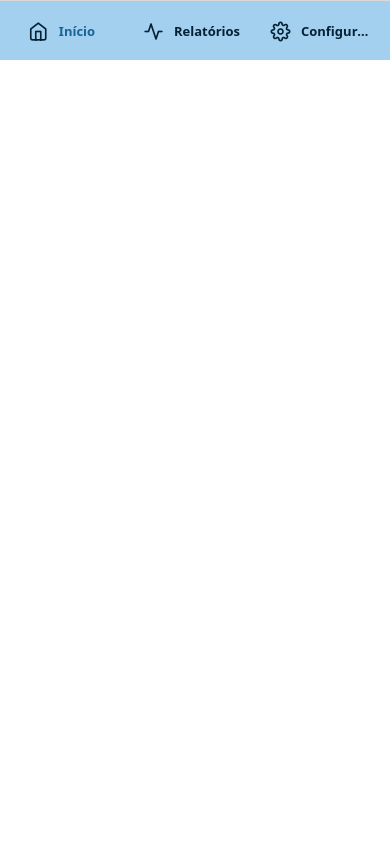
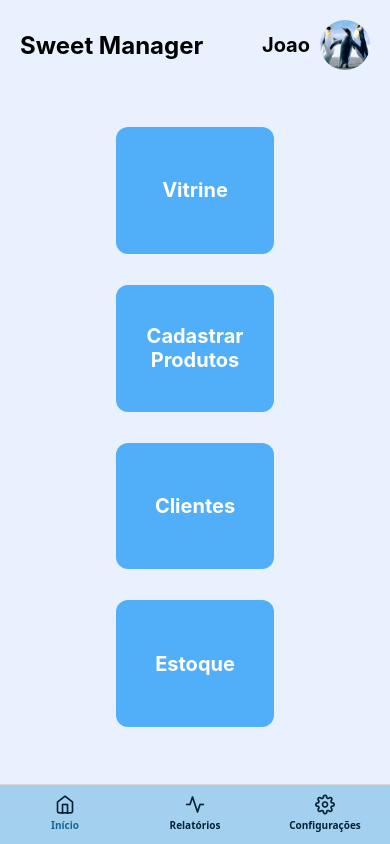
Before and after one commit to JoseGabriel79/SweetManager, a React Native app: screen /Home in a window 390 px wide. Built offline with nearby package versions, Linux system fonts and the light colour scheme.

Commit message:
Vitrine em testes

```diff
--- a/App.js
+++ b/App.js
@@ -73,7 +73,7 @@ import EstoqueScreen from "./components/EstoqueScreen";
 
 
 export default function App() {
-    return (<View>
+    return (<View style={style.container}>
         <AppNavigator />
     </View>
     )
@@ -82,8 +82,5 @@ export default function App() {
 const style = StyleSheet.create({
     container: {
         flex: 1,
-        backgroundColor: '#fff',
-        alignItems: 'center',
-        justifyContent: 'center',
     },
 });
--- a/components/AppNavigator.js
+++ b/components/AppNavigator.js
@@ -1,9 +1,9 @@
-import React from 'react';
+import React from "react";
 import { NavigationContainer } from "@react-navigation/native";
 import { createBottomTabNavigator } from "@react-navigation/bottom-tabs";
-import { Feather } from '@expo/vector-icons';
+import { Feather } from "@expo/vector-icons";
 import { View, Text, StyleSheet, Dimensions } from "react-native";
-import HomeScreen from "./HomeScreen";
+import HomeStack from "./HomeStack";
 
 const Tab = createBottomTabNavigator();
 
@@ -23,50 +23,61 @@ function ConfigScreen() {
   );
 }
 
-const { width } = Dimensions.get("window")
+const { width } = Dimensions.get("window");
 const isSmallScreen = width < 620;
 
 export default function AppNavigator() {
   return (
-
     <NavigationContainer>
       <Tab.Navigator
         screenOptions={{
           headerShown: false,
           tabBarStyle: {
             backgroundColor: "#4fa5de84",
-                        height: isSmallScreen ? 60 : 70, // muda a altura
+            height: isSmallScreen ? 60 : 70,
           },
-                    tabBarActiveTintColor: "#196496",    // cor do ícone/texto ativo
-                    tabBarInactiveTintColor: "#042136",   // cor do ícone/texto inativo
-                    tabBarLabelStyle: {
-                        fontWeight: "bold",
-                    },
-                    tabBarIconStyle: {
-                        marginTop: isSmallScreen ? 2 : 0, // ajusta posição do ícone
-                    },
+          tabBarActiveTintColor: "#196496",
+          tabBarInactiveTintColor: "#042136",
+          tabBarLabelStyle: { fontWeight: "bold" },
         }}
       >
         <Tab.Screen
           name="Início"
-                    children={() => <HomeScreen username={"José"} />}
+          component={HomeStack} // <- Stack da Home
           options={{
-                        tabBarIcon: () => <Feather size={isSmallScreen ? 20 : 30} name="home" color={'#042136'} />,
-
+            tabBarIcon: () => (
+              <Feather
+                size={isSmallScreen ? 20 : 30}
+                name="home"
+                color={"#042136"}
+              />
+            ),
           }}
         />
         <Tab.Screen
           name="Relatórios"
           component={ReportsScreen}
           options={{
-                        tabBarIcon: () => <Feather size={isSmallScreen ? 20 : 30} name="activity" color={'#042136'} />,
+            tabBarIcon: () => (
+              <Feather
+                size={isSmallScreen ? 20 : 30}
+                name="activity"
+                color={"#042136"}
+              />
+            ),
           }}
         />
         <Tab.Screen
           name="Configurações"
           component={ConfigScreen}
           options={{
-                        tabBarIcon: () => <Feather size={isSmallScreen ? 20 : 30} name="settings" color={'#042136'} />,
+            tabBarIcon: () => (
+              <Feather
+                size={isSmallScreen ? 20 : 30}
+                name="settings"
+                color={"#042136"}
+              />
+            ),
           }}
         />
       </Tab.Navigator>
@@ -79,7 +90,6 @@ const styles = StyleSheet.create({
     flex: 1,
     alignItems: "center",
     justifyContent: "center",
-        backgroundColor: "#E9F1FE",
   },
   title: {
     fontSize: 22,
--- a/components/ClientesScreen.js
+++ b/components/ClientesScreen.js
@@ -1,17 +1,24 @@
-import {
-  View,
-  Text,
-  TextInput,
-  TouchableOpacity,
-  StyleSheet,
-  Image,
-  FlatList
-} from "react-native";
+import React from "react";
+import { View, Text, StyleSheet } from "react-native";
 
 export default function ClientesScreen() {
-    return (
-        <View>
-            <Text>Clientes</Text>
-        </View>
-    )
+  return (
+    <View style={styles.container}>
+      <Text style={styles.title}>Tela de Clientes</Text>
+    </View>
+  );
 }
+
+const styles = StyleSheet.create({
+  container: {
+    flex: 1,
+    alignItems: "center",
+    justifyContent: "center",
+    backgroundColor: "#D6EAF8",
+  },
+  title: {
+    fontSize: 22,
+    fontWeight: "bold",
+    color: "#333",
+  },
+});
--- a/components/EstoqueScreen.js
+++ b/components/EstoqueScreen.js
@@ -1,17 +1,24 @@
-import {
-  View,
-  Text,
-  TextInput,
-  TouchableOpacity,
-  StyleSheet,
-  Image,
-  FlatList
-} from "react-native";
+import React from "react";
+import { View, Text, StyleSheet } from "react-native";
 
 export default function EstoqueScreen() {
-    return (
-        <View>
-            <Text>Estoque</Text>
-        </View>
-    )
+  return (
+    <View style={styles.container}>
+      <Text style={styles.title}>Tela de Estoque</Text>
+    </View>
+  );
 }
+
+const styles = StyleSheet.create({
+  container: {
+    flex: 1,
+    alignItems: "center",
+    justifyContent: "center",
+    backgroundColor: "#FDEBD0",
+  },
+  title: {
+    fontSize: 22,
+    fontWeight: "bold",
+    color: "#333",
+  },
+});
--- a/components/HomeScreen.js
+++ b/components/HomeScreen.js
@@ -1,57 +1,17 @@
+
+
+
+import React from "react";
 import {
   View,
   Text,
-  TextInput,
-  TouchableOpacity,
   StyleSheet,
   Image,
-  FlatList
 } from "react-native";
+import CardsHome from "./CardsHome";
 
-import VitrineScreen from "./VitrineScreen"
-import CadastrarProdutosScreen from "./CadastrarProdutosScreen"
-import ClientesScreen from "./ClientesScreen"
-import EstoqueScreen from "./EstoqueScreen"
-import CardsHome from "./CardsHome"
-
-import React, { useEffect, useState } from "react";
-
-
-export default function HomeScreen({ username }) {
-  // const [produtos, setProdutos] = useState([]);
-  // const [status, setStatus] = useState("Carregando...");
-
-  // useEffect(() => {
-  //   const fetchProdutos = async () => {
-  //     try {
-  //       const response = await fetch(
-  //         "https://nodejs-production-43c7.up.railway.app/produtos"
-  //       );
-
-  //       // Verifica se a resposta foi ok
-  //       if (!response.ok) {
-  //         throw new Error(`HTTP error! status: ${response.status}`);
-  //       }
-
-  //       const data = await response.json(); // converte diretamente para JSON
-
-  //       if (data.success) {
-  //         setProdutos(data.produtos);
-  //         setStatus("Conectado com sucesso!");
-  //       } else {
-  //         setStatus("Erro no backend: " + JSON.stringify(data));
-  //       }
-  //     } catch (err) {
-  //       setStatus("Erro: " + err.message);
-  //     }
-  //   };
-
-  //   fetchProdutos();
-  // }, []);
-
-
-
-
+export default function HomeScreen({ route }) {
+  const { username } = route.params || { username: "Visitante" };
   return (
     <View style={styles.container}>
       <View style={styles.header}>
@@ -72,28 +32,15 @@ export default function HomeScreen({ username }) {
       </View>
 
       <View style={styles.cards}>
-        <CardsHome titulo="Vitrine" routeName="VitrineScreen" />
-        <CardsHome titulo="Cadastrar Produtos" routeName="CadastrarProdutosScreen" />
-        <CardsHome titulo="Clientes" routeName="ClientesScreen" />
-        <CardsHome titulo="Estoque" routeName="EstoqueScreen" />
+        <CardsHome titulo="Vitrine" routeName="Vitrine" />
+        <CardsHome titulo="Cadastrar Produtos" routeName="CadastrarProdutos" />
+        <CardsHome titulo="Clientes" routeName="Clientes" />
+        <CardsHome titulo="Estoque" routeName="Estoque" />
       </View>
-
 
     </View>
   );
-  {/* {status === "Carregando..."  ?(
-        <Text style={styles.status}>{status}</Text>
-      ) : (
-        <FlatList
-          data={produtos}
-          keyExtractor={(item) => item.id.toString()}
-          renderItem={({ item }) => (
-            <Text style={styles.item}>
-              {item.nome} - R${item.preco}
-            </Text>
-          )}
-        />
-      )} */}
+
 }
 
 const styles = StyleSheet.create({
@@ -130,24 +77,3 @@ const styles = StyleSheet.create({
   status: { fontSize: 16, marginBottom: 10 },
   item: { fontSize: 18, marginVertical: 5, color: 'blue' },
 });
-
-
-
-
-
-// export default function App() {
-
-
-
-
-
-//   return (
-//     <View style={styles.container}>
-//
-//     </View>
-//   );
-// }
-
-// const styles = StyleSheet.create({
-//   container: { flex: 1, padding: 20 },
-// });
--- /dev/null
+++ b/components/HomeStack.js
@@ -0,0 +1,50 @@
+import React from "react";
+import { createStackNavigator } from "@react-navigation/stack";
+import HomeScreen from "./HomeScreen";
+import EstoqueScreen from "./EstoqueScreen";
+import ClientesScreen from "./ClientesScreen";
+import CadastrarProdutosScreen from "./CadastrarProdutosScreen";
+import VitrineScreen from "./VitrineScreen";
+
+const Stack = createStackNavigator();
+
+export default function HomeStack() {
+  return (
+    <Stack.Navigator
+      screenOptions={{
+        headerShown: true,
+        headerStyle: { backgroundColor: "#4fa5de84" },
+        headerTintColor: "#042136",
+        headerTitleStyle: { fontWeight: "bold" },
+        headerTitleAlign: "center",
+      }}
+    >
+      <Stack.Screen
+        options={{ headerShown: false }}
+        name="Home"
+        component={HomeScreen}
+        initialParams={{ username: "Joao" }}
+      />
+      <Stack.Screen
+        options={{ title: "Clientes" }}
+        name="Clientes"
+        component={ClientesScreen}
+      />
+      <Stack.Screen
+        options={{ title: "Estoque" }}
+        name="Estoque"
+        component={EstoqueScreen}
+      />
+      <Stack.Screen
+        options={{ title: "Vitrine" }}
+        name="Vitrine"
+        component={VitrineScreen}
+      />
+      <Stack.Screen
+        options={{ title: "Cadastrar Produtos" }}
+        name="CadastrarProdutos"
+        component={CadastrarProdutosScreen}
+      />
+    </Stack.Navigator>
+  );
+}
--- a/components/VitrineScreen.js
+++ b/components/VitrineScreen.js
@@ -1,17 +1,70 @@
-import {
-  View,
-  Text,
-  TextInput,
-  TouchableOpacity,
-  StyleSheet,
-  Image,
-  FlatList
-} from "react-native";
+import React, { useEffect, useState } from "react";
+import { View, Text, StyleSheet, FlatList } from "react-native";
 
-export default function VitrineScreen({ username }) {
-    return (
-        <View>
-            <Text>Vitrine</Text>
-        </View>
-    )
+export default function VitrineScreen() {
+  const [produtos, setProdutos] = useState([]);
+  const [status, setStatus] = useState("Carregando...");
+
+  useEffect(() => {
+    const fetchProdutos = async () => {
+      try {
+        const response = await fetch(
+          "https://nodejs-production-43c7.up.railway.app/produtos"
+        );
+
+        if (!response.ok) {
+          throw new Error(`HTTP error! status: ${response.status}`);
+        }
+
+        const data = await response.json();
+
+        if (data.success) {
+          setProdutos(data.produtos);
+          setStatus("Conectado com sucesso!");
+        } else {
+          setStatus("Erro no backend: " + JSON.stringify(data));
+        }
+      } catch (err) {
+        setStatus("Erro: " + err.message);
+      }
+    };
+
+    fetchProdutos();
+  }, []);
+
+  return (
+    <View style={styles.container}>
+      <Text style={styles.status}>{status}</Text>
+
+      <FlatList
+        data={produtos}
+        keyExtractor={(item) => item.id.toString()}
+        renderItem={({ item }) => (
+          <Text style={styles.item}>
+            {item.nome} - R${item.preco}
+          </Text>
+        )}
+      />
+    </View>
+  );
 }
+
+const styles = StyleSheet.create({
+  container: {
+    flex: 1,
+    backgroundColor: "#E9F1FE",
+    padding: 20,
+  },
+  status: {
+    fontSize: 16,
+    fontWeight: "bold",
+    marginBottom: 10,
+    color: "#042136",
+  },
+  item: {
+    fontSize: 18,
+    paddingVertical: 8,
+    borderBottomWidth: 1,
+    borderBottomColor: "#ccc",
+  },
+});
--- a/package.json
+++ b/package.json
@@ -12,6 +12,7 @@
     "@expo/vector-icons": "^14.1.0",
     "@react-navigation/bottom-tabs": "^7.4.7",
     "@react-navigation/native": "^7.1.17",
+    "@react-navigation/stack": "^7.4.8",
     "axios": "^1.11.0",
     "cors": "^2.8.5",
     "expo": "~53.0.22",
```
Also changed, not shown: components/CardsHome.js (+39 -18 lines), 1 other file (tests, documents, lock files or other folders). Lines whose indentation alone changed are shown as unchanged.
